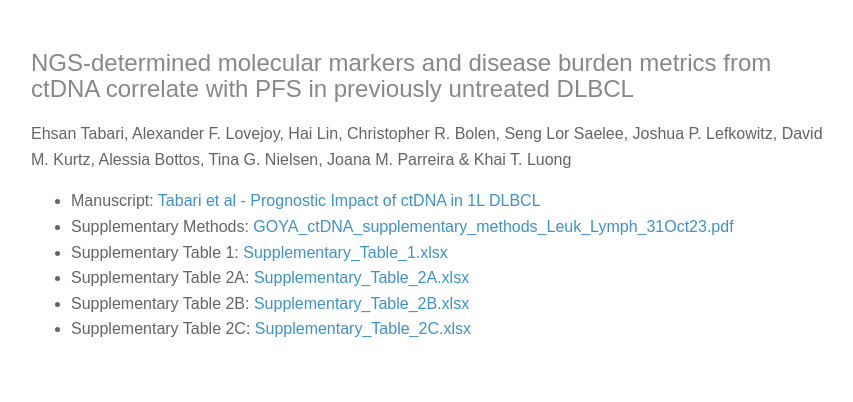
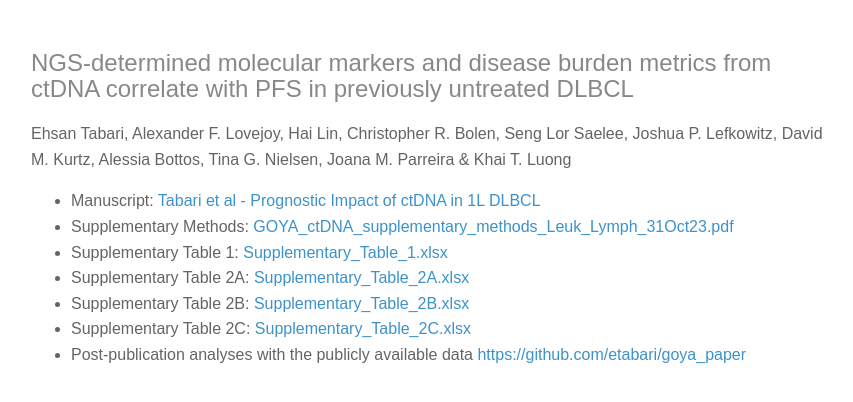
Before and after one commit to etabari/etabari.github.io, a plain HTML site: page public/goya_paper/index.html in a window 1280 px wide. Shown: the whole page, without its empty margins (209-1062 px from the left). Drawn offline with Linux system fonts and the light colour scheme.

Commit message:
include the link to the post-publication analysis

```diff
--- a/public/goya_paper/index.html
+++ b/public/goya_paper/index.html
@@ -35,6 +35,8 @@
           </li>
           <li>Supplementary Table 2C: <a href="Supplementary_Table_2C.xlsx">Supplementary_Table_2C.xlsx</a>
           </li>
+	  <li>Post-publication analyses with the publicly available data <a href="https://github.com/etabari/goya_paper">https://github.com/etabari/goya_paper</a>
+	  </li>
 
         </ul>
       </div>
```
